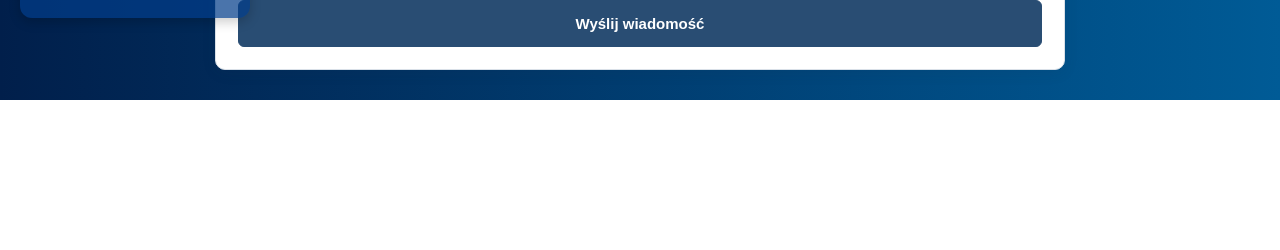
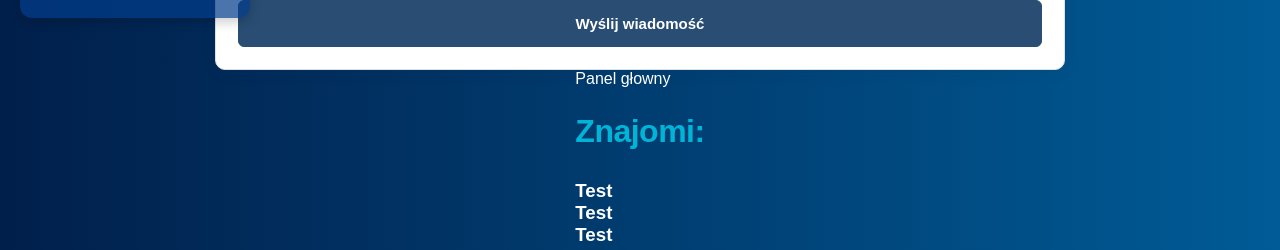
Before and after one commit to oowknnspkk/Komunikator, a React (Vite) app: page /main in a window 1280 px wide. Shown: the part 702-952 px from the top of the page. Before the commit the page ends 802 px from the top, so only its background shows below. Built offline with nearby package versions, Linux system fonts and the light colour scheme; no server answers.

Commit message:
Add RightBox with main panel and friends list

```diff
--- a/src/MainIndex.jsx
+++ b/src/MainIndex.jsx
@@ -79,6 +79,16 @@ function MainIndex() {
           <h3>Kamil Łobaza</h3>
       </div>
       </div>
+      <div class="RightBox">
+          <p>Panel głowny</p>
+          <h1>Znajomi:</h1>
+        <div class="ServersList">
+        <h3>Test</h3>
+        <h3>Test</h3>
+        <h3>Test</h3>
+      </div>
+      </div>
+
     </div>
   );
 }
```
